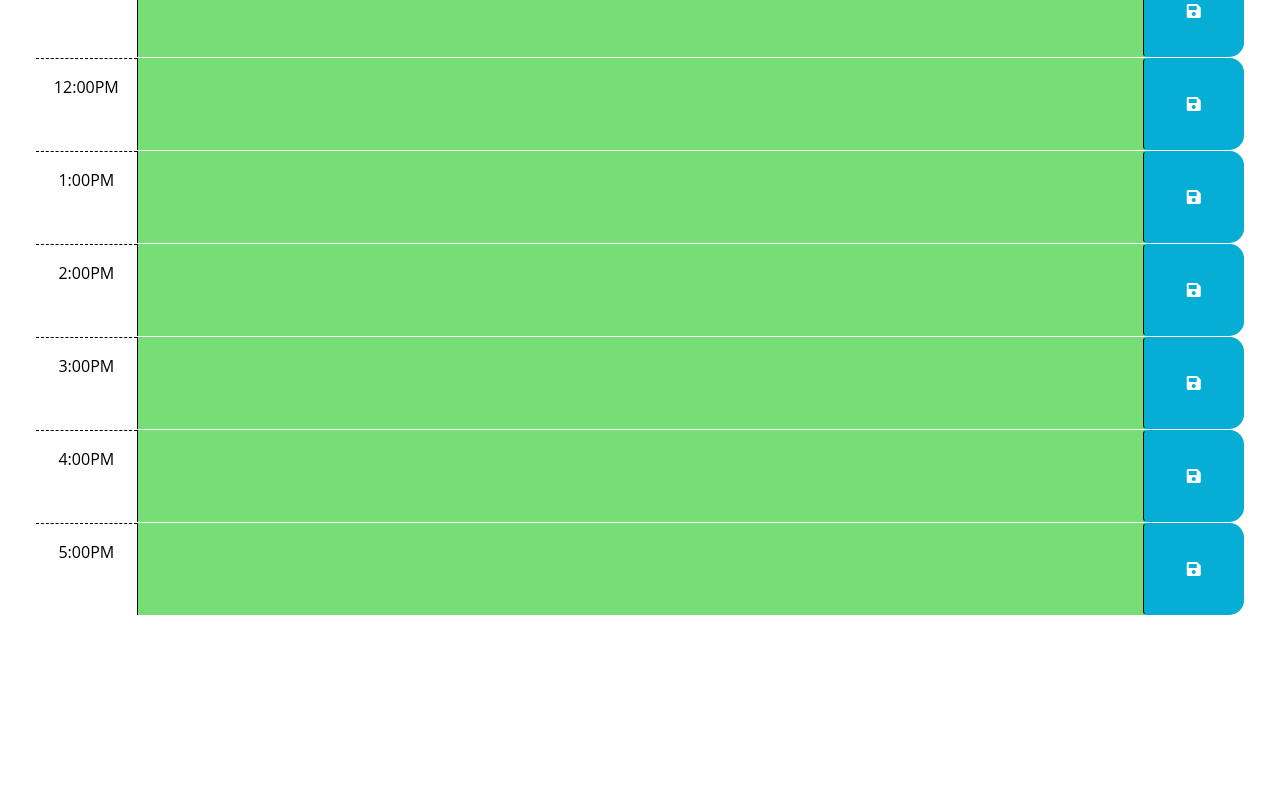
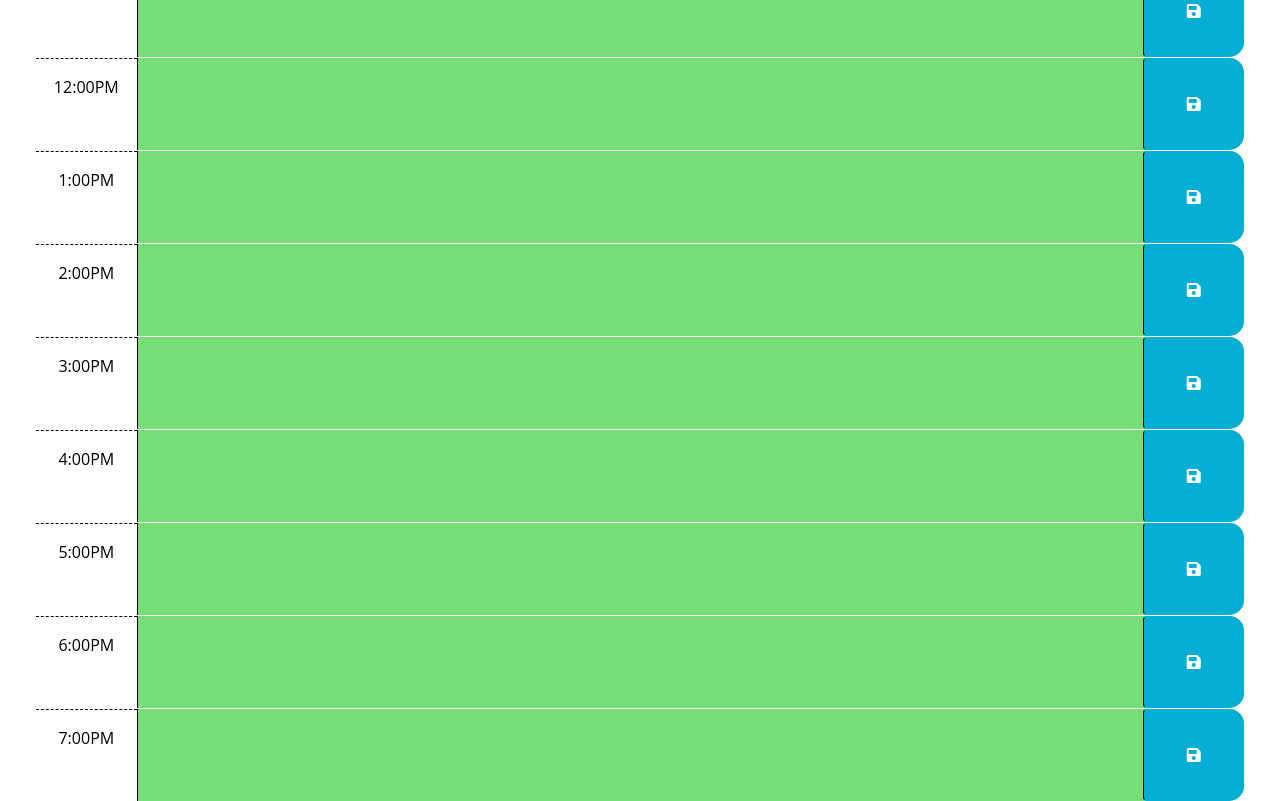
Before and after one commit to aarticontractor/work-day-scheduler, a plain HTML site: page index.html in a window 1280 px wide. Shown: the part 534-1335 px from the top of the page. Before the commit the page ends 1149 px from the top, so only its background shows below. Drawn offline with nearby package versions, Linux system fonts and the light colour scheme.

Commit message:
updated readme file

```diff
--- a/Assets/script.js
+++ b/Assets/script.js
@@ -8,7 +8,7 @@ dayjs.locale(localeSettings);
 $(function() {
   // Declared variable currentHour to get the current hour of the day using the dayjs library.
   const currentHour = dayjs().format('H');
-
+  console.log(currentHour);
   // Defined hourlyColor function to change the color of each time block based on whether it's in the "past, present, or future" relative to the current hour dynamically.
   // TODO: Add code to apply the past, present, or future class to each time
   // block by comparing the id to the current hour. HINTS: How can the id
@@ -16,12 +16,12 @@ $(function() {
   // past, present, and future classes? How can Day.js be used to get the
   // current hour in 24-hour time?
   function hourlyColor() {
-    // console.log("Hourly called");
+    console.log("Hourly called");
     $('.time-block').each(function() {
       const blockHour = parseInt(this.id.substring(5));
-      // console.log(blockHour);
+      console.log(blockHour);
       $(this).toggleClass('past', blockHour < currentHour);
-      $(this).toggleClass('present', blockHour === currentHour);
+      $(this).toggleClass('present', blockHour == currentHour);
       $(this).toggleClass('future', blockHour > currentHour);
     });
   }
--- a/index.html
+++ b/index.html
@@ -124,6 +124,22 @@
           <i class="fas fa-save" aria-hidden="true"></i>
         </button>
       </div>
+      <!-- added hour 18 = 6:00PM -->
+      <div id="hour-18" class="row time-block">
+        <div class="col-2 col-md-1 hour text-center py-3">6:00PM</div>
+        <textarea id='text-17' class="col-8 col-md-10 description" rows="3"> </textarea>
+        <button class="btn saveBtn col-2 col-md-1" aria-label="save">
+          <i class="fas fa-save" aria-hidden="true"></i>
+        </button>
+      </div>
+      <!-- added hour 19 = 7:00PM -->
+      <div id="hour-19" class="row time-block">
+        <div class="col-2 col-md-1 hour text-center py-3">7:00PM</div>
+        <textarea id='text-17' class="col-8 col-md-10 description" rows="3"> </textarea>
+        <button class="btn saveBtn col-2 col-md-1" aria-label="save">
+          <i class="fas fa-save" aria-hidden="true"></i>
+        </button>
+      </div>
     </div>
 
 
```
Also changed, not shown: 2 other files.
